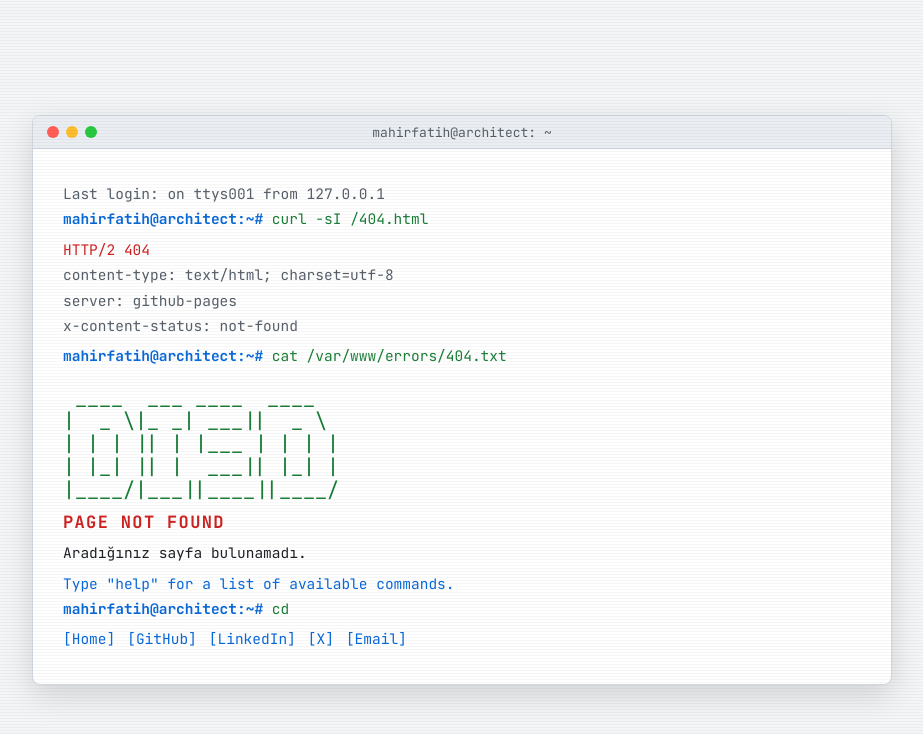
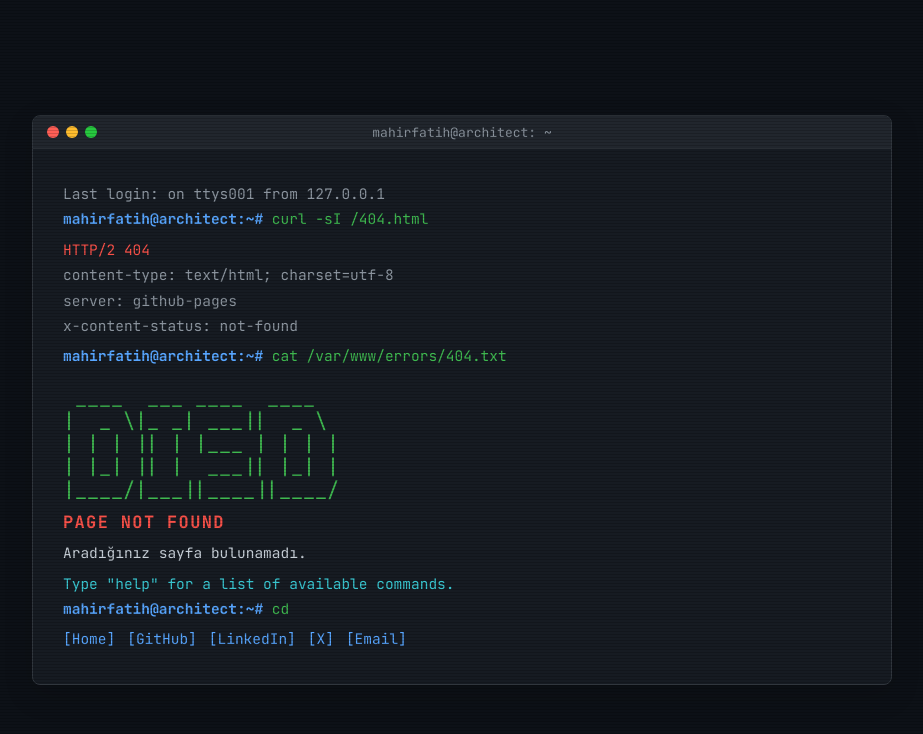
Before and after one commit to mahirfatih/mahirfatih.github.io, a plain HTML site: page 404.html in a window 1280 px wide. Shown: the whole page, without its empty margins (178-1101 px from the left). Drawn offline with Linux system fonts and the light colour scheme.

Commit message:
Make the 404 page always dark (retro CRT)

```diff
--- a/404.html
+++ b/404.html
@@ -1,22 +1,13 @@
 <!DOCTYPE html>
-<html lang="tr" data-lang="tr" data-theme="light" data-font="jetbrains">
+<html lang="tr" data-lang="tr" data-theme="dark" data-font="jetbrains">
 <head>
     <meta charset="UTF-8">
     <meta name="viewport" content="width=device-width, initial-scale=1.0">
     <title>404 — Mahir Fatih</title>
     <meta name="robots" content="noindex, follow">
-    <meta name="theme-color" content="#f4f5f7" media="(prefers-color-scheme: light)">
-    <meta name="theme-color" content="#0d1117" media="(prefers-color-scheme: dark)">
+    <meta name="theme-color" content="#0d1117">
     <link rel="icon" href="/images/favicon.svg" type="image/svg+xml">
     <link rel="icon" href="/images/favicon.png" sizes="512x512" type="image/png">
-    <script>
-    try {
-        var d = document.documentElement;
-        var t = localStorage.getItem('theme');
-        d.dataset.theme = (t === 'light' || t === 'dark') ? t
-            : (window.matchMedia && matchMedia('(prefers-color-scheme: dark)').matches ? 'dark' : 'light');
-    } catch (e) { /* private mode: default stays */ }
-    </script>
     <link rel="stylesheet" href="/css/base.css">
     <link rel="stylesheet" href="/css/terminal.css">
     <link rel="stylesheet" href="/css/404.css">
--- a/css/404.css
+++ b/css/404.css
@@ -3,16 +3,19 @@
    base.css + terminal.css üzerine gelir; index/blueprint'i etkilemez.
    ========================================================================== */
 
-/* ---------- retro çıktı renkleri (tema uyumlu) ---------- */
+/* ---------- 404 her zaman koyu (retro CRT) ----------
+   base/terminal tema değişkenlerini burada koyuya sabitliyoruz;
+   404.css en son yüklendiği için html[data-theme] seçicilerini de geçer. */
 html {
-    --r-green: #1a7f37;
-    --r-red: #cf2222;
-    --r-cyan: #0969da;
-    --r-dim: #57606a;
-    --r-bar: #eaeef2;
-    --r-scan: rgba(0, 0, 0, .035);
-}
-html[data-theme="dark"] {
+    color-scheme: dark;
+    --bg-color: #0d1117;
+    --text-color: #c9d1d9;
+    --container-bg: #161b22;
+    --border-color: #30363d;
+    --accent-color: #58a6ff;
+    --accent-ink: #0d1117;
+    --dim-text: #8b949e;
+    --code-bg: #1f242c;
     --r-green: #3fb950;
     --r-red: #f85149;
     --r-cyan: #39c5cf;
```
